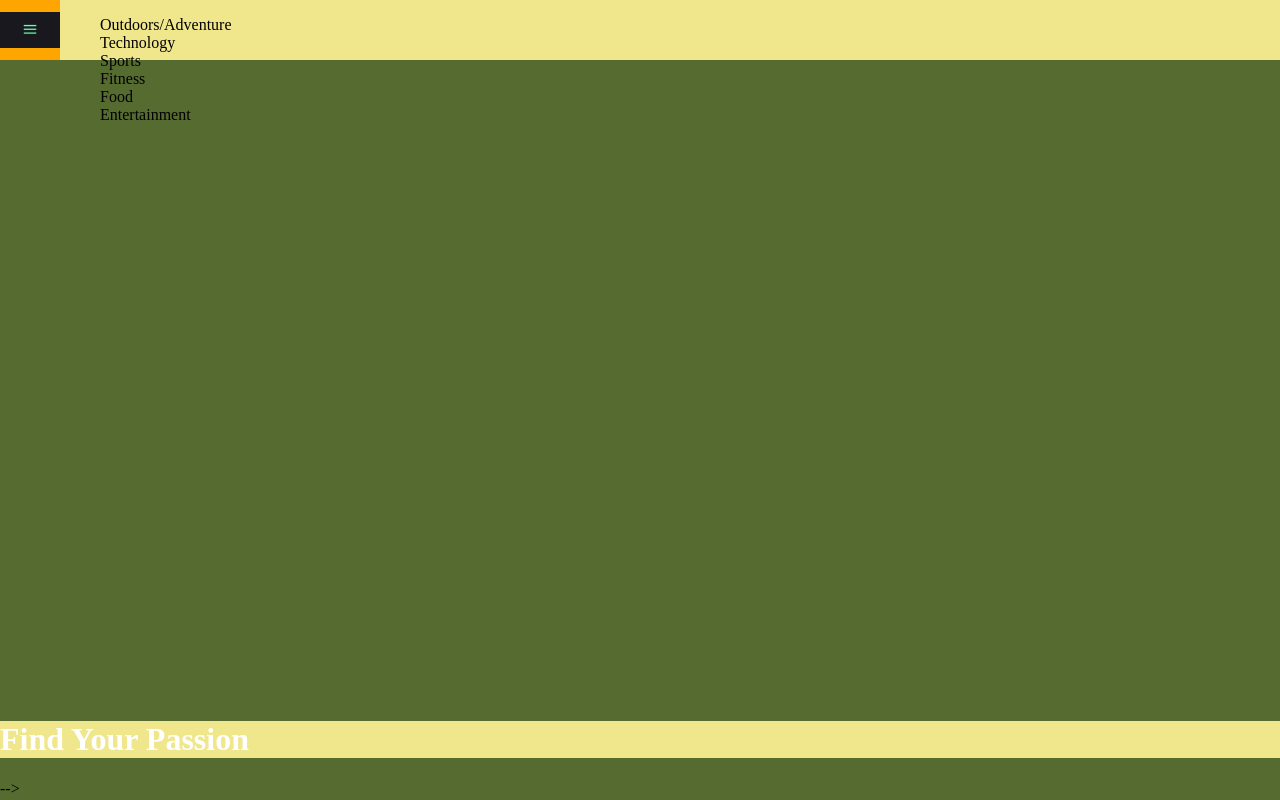
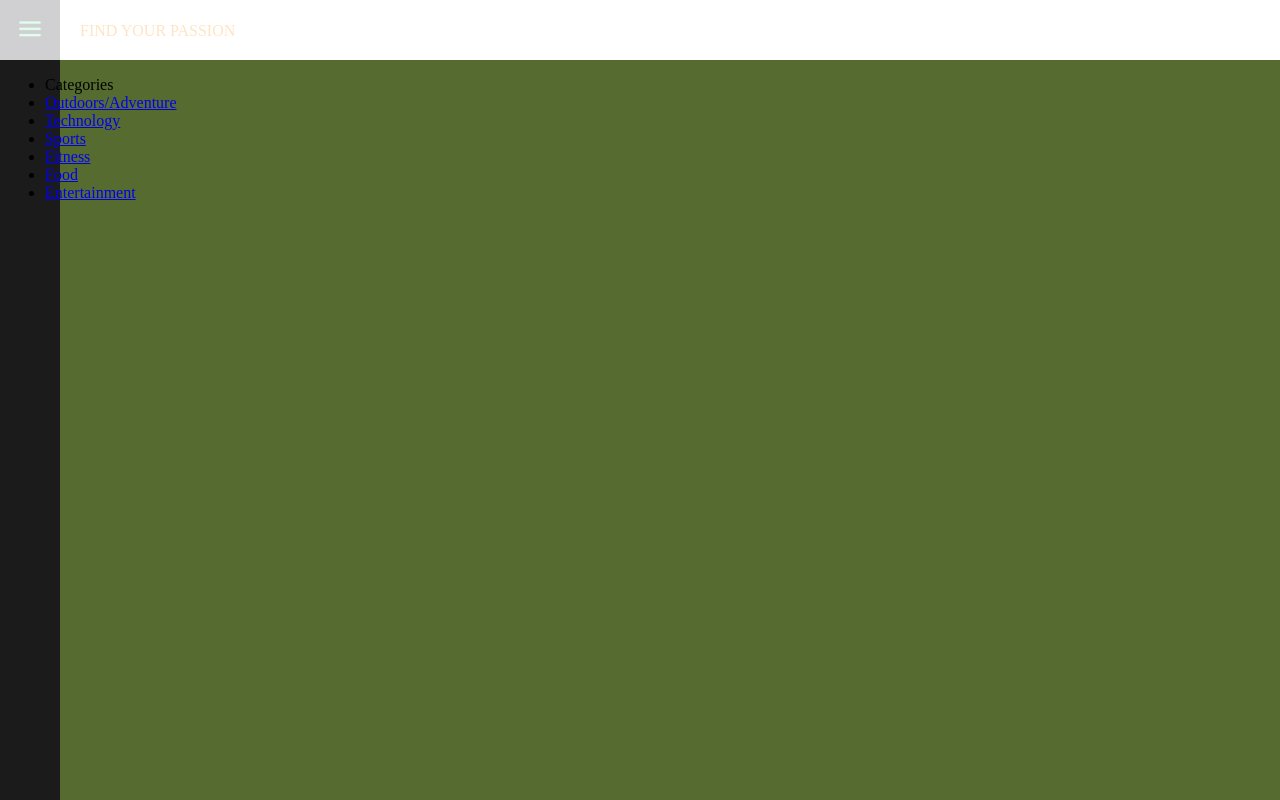
Before and after one commit to andrew-frazier6/National-Parks-API-Integration, a plain HTML site: page index.html in a window 1280 px wide. Drawn offline with Linux system fonts and the light colour scheme.

Commit message:
made side-bar

```diff
--- a/index.html
+++ b/index.html
@@ -10,10 +10,16 @@
     <link rel="stylesheet" href="style.css" />
   </head>
   <body>
-    <header>
     <nav class="horizontal">
       <div class="hamburger"></div>
       <ul>
+        <li>Find Your Passion</li>
+      </ul>
+    </nav>
+
+    <aside class="hamburger-dropdown">
+      <ul>
+        <li><span>Categories</span></li>
         <li><a href="#">Outdoors/Adventure</a></li>
         <li><a href="#">Technology</a></li>
         <li><a href="#">Sports</a></li>
@@ -21,13 +27,8 @@
         <li><a href="#">Food</a></li>
         <li><a href="#">Entertainment</a></li>
       </ul>
-      </nav>
-    </header>
-    <main></main>
-    <footer>
-      <h1>Find Your Passion</h1>
-    </footer>
+    </aside>
+
     <script src="function.js" async defer></script>
-    -->
   </body>
 </html>
--- a/style.css
+++ b/style.css
@@ -6,63 +6,51 @@ body {
   background-color: darkolivegreen;
 }
 
-header {
-  margin: 0;
-  padding: 0;
-  background-color: khaki;
-  color: white;
-  height: auto;
-}
-
-header > h1 {
-  margin: 0;
-  padding: 0;
-}
-
-a {
-  text-decoration: none;
-  color: black;
-}
-
-li {
-  list-style-type: none;
-}
-
-main {
-  margin: 0;
-  padding: 0;
-  height: 80vh;
-}
-
-footer {
-  margin: 0;
-  padding: 0;
-  background-color: khaki;
-  color: white;
-}
-
-.header-bar {
-  border: solid black 2px;
-}
-
-.footer-bar {
-  border: solid black 2px;
-}
-
 .horizontal {
+  position: fixed;
+  top: 0;
+  width: 100%;
   height: 60px;
-  width: 100%;
   display: flex;
   flex-wrap: wrap;
+  z-index: 1000;
+  background-color: white;
 }
 
 .hamburger {
   width: 60px;
-  height: 60px;
-  background-color: orange;
+  height: 100%;
   background-image: url("/assets/download.png");
   background-repeat: no-repeat;
-  background-size: 100%;
+  background-size: cover;
   background-position: center;
   cursor: pointer;
 }
+
+.hamburger-dropdown {
+  position: fixed;
+  left: 0;
+  bottom: 0;
+  width: 50px;
+  padding: 0 5px;
+  height: calc(100vh - 60px);
+  background-color: #1b1b1b;
+  z-index: 1000;
+}
+
+.hamburger:hover {
+  opacity: 0.2;
+}
+
+.horizontal ul {
+  display: flex;
+  flex-wrap: wrap;
+  padding-left: 20px;
+}
+
+.horizontal ul li {
+  list-style: none;
+  line-height: 30px;
+  text-transform: uppercase;
+  color: bisque;
+}
```
Lines whose indentation alone changed are shown as unchanged.
